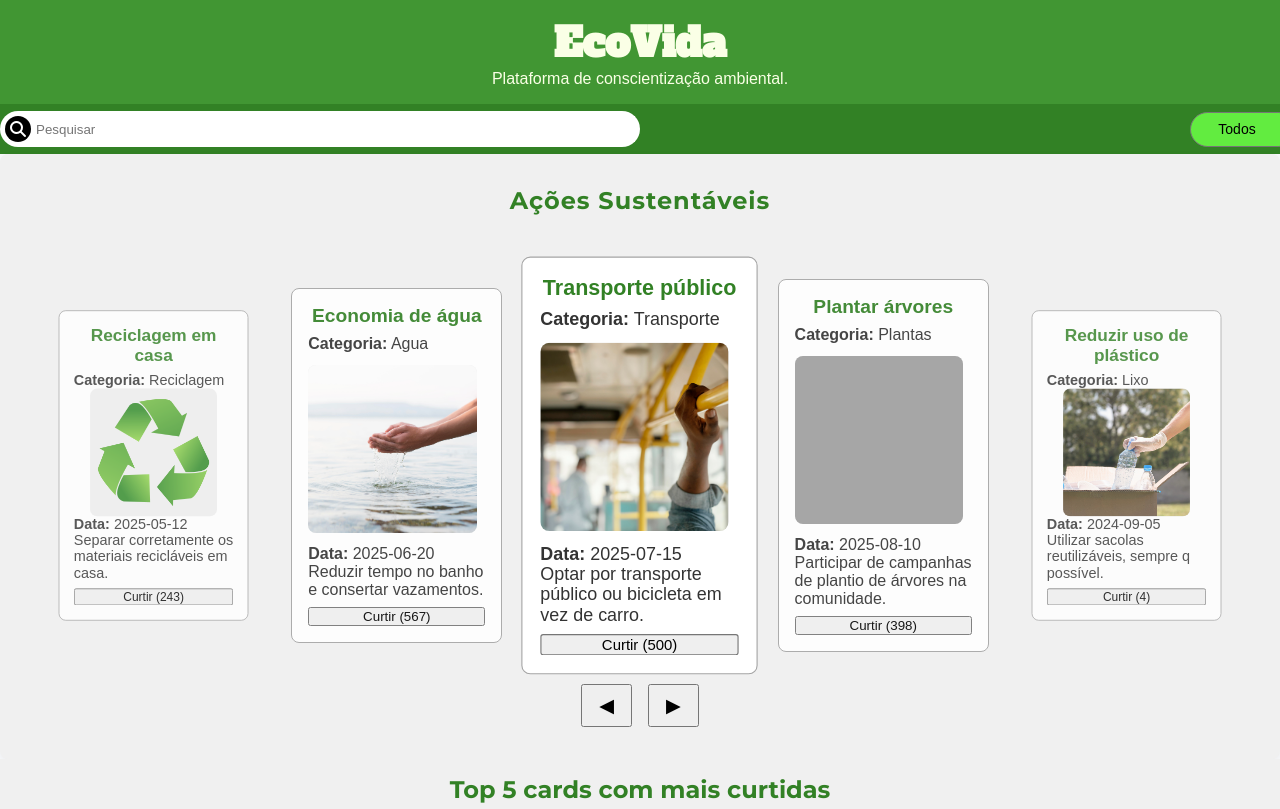
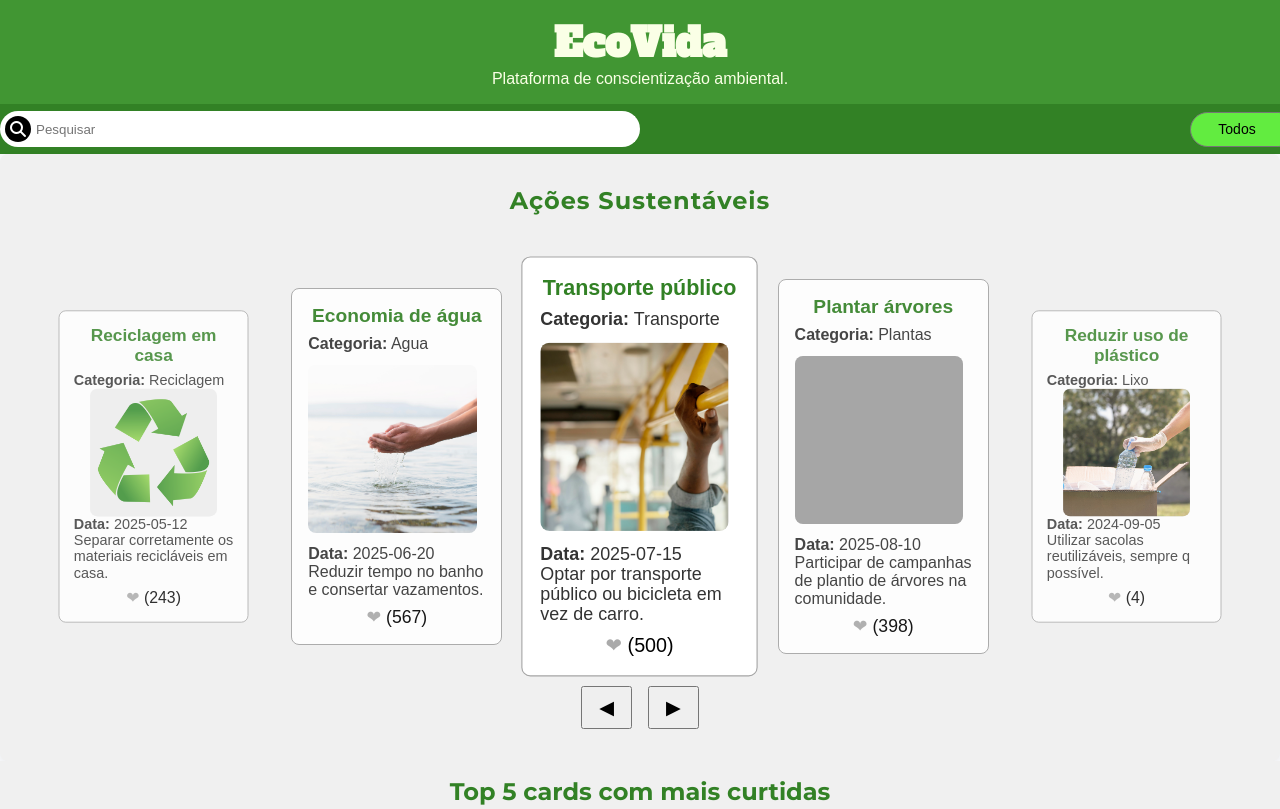
Before and after one commit to maycon-droid/Mini-projeto-1, a plain HTML site: page index.html in a window 1280 px wide. Shown: the top 809 px of the page. Drawn offline with Linux system fonts and the light colour scheme; grey boxes are pictures that could not be loaded.

Commit message:
style da curtida

```diff
--- a/script.js
+++ b/script.js
@@ -109,7 +109,7 @@ function renderizarCards(lista) {
             </div>
             <p class="card-date"><b>Data:</b> ${item.data}</p>
             <p class="card-description">${item.descricao}</p>
-            <button onclick="clickGostei(${item.id})" class="like-btn" id="like-btn-${item.id}">Curtir (${item.curtidas})</button>
+            <button onclick="clickGostei(${item.id})" class="like-btn ${item.curtido ? 'curtido' : ''}" id="like-btn-${item.id}"><span class="coracao">❤</span> (${item.curtidas})</button>
         `;
         container.appendChild(card);
     });
--- a/style.css
+++ b/style.css
@@ -260,3 +260,21 @@ footer {
     font-size: 0.8rem;
     margin-bottom: 5px;
 }
+.like-btn {
+    background-color: transparent;
+    border: none;
+    cursor: pointer;
+    font-size: 1.1rem;
+    transition: transform 0.2s ease;
+}
+.like-btn:hover {
+    transform: scale(1.2);
+}
+.like-btn .coracao {
+    color: #aaa;
+    transition: color 0.3s ease, transform 0.3s ease;
+}
+.like-btn.curtido .coracao {
+    color: #e74c3c;
+    transform: scale(1.3);
+}
```
